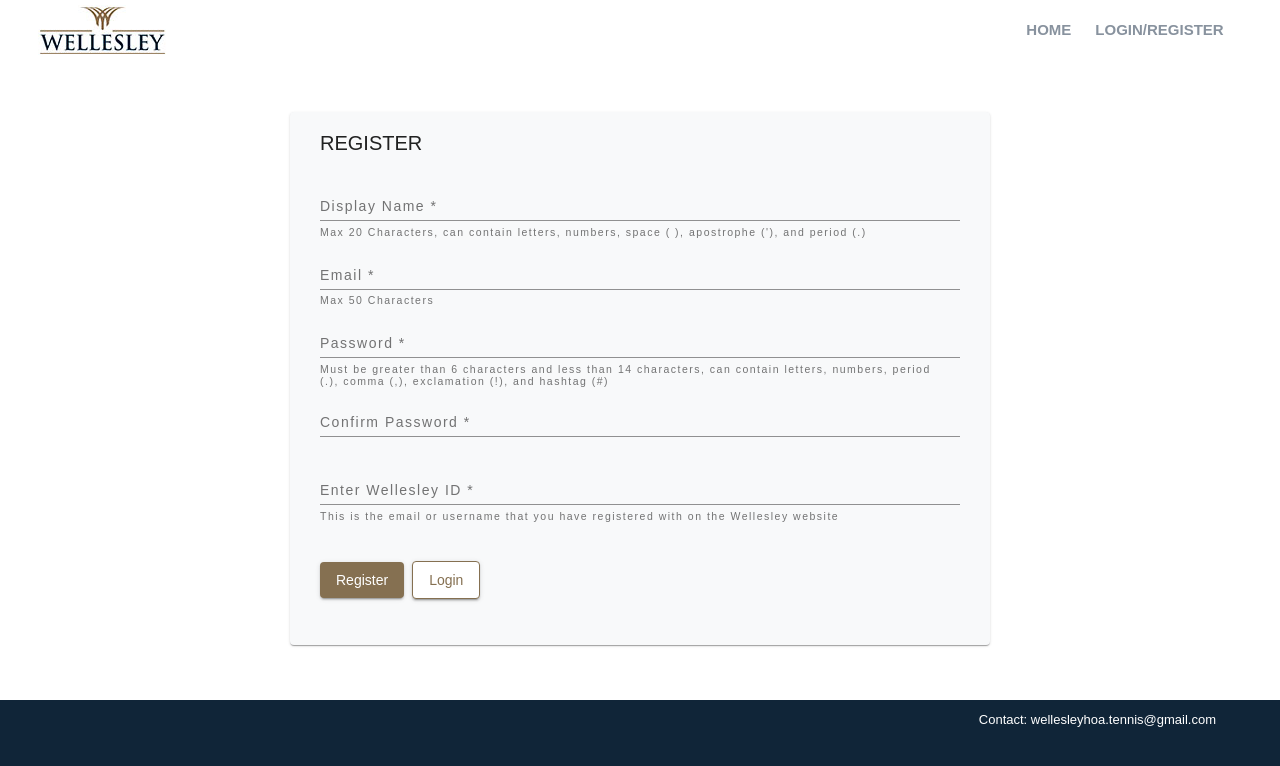
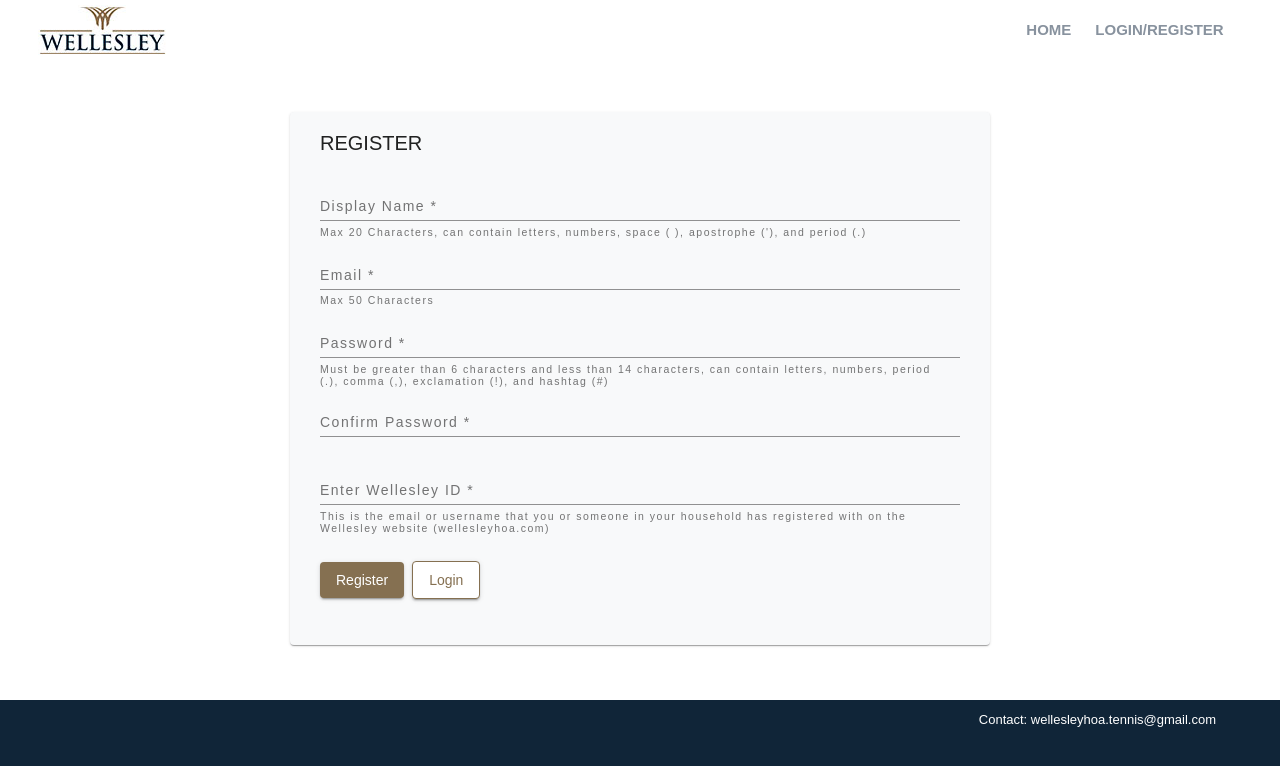
Before and after one commit to VyasNarasimhan/TennisReservations, an Angular app: page /register in a window 1280 px wide. Shown: the top 766 px of the page. Built offline with nearby package versions, Linux system fonts and the light colour scheme.

Commit message:
Clearer hint for wellesley ID

```diff
--- a/src/app/register/register.component.html
+++ b/src/app/register/register.component.html
@@ -51,7 +51,7 @@
       <div class="row">
         <div class="col">
           <mat-form-field
-              hintLabel="This is the email or username that you have registered with on the Wellesley website">
+              hintLabel="This is the email or username that you or someone in your household has registered with on the Wellesley website (wellesleyhoa.com)">
             <mat-label>Enter Wellesley ID</mat-label>
             <input matInput type="text" [(ngModel)]="data.wellesleyID" maxlength="50" #wellesleyID="ngModel"
                 name="wellesleyID" pattern="^[a-zA-Z0-9.'\s@_]{1,50}$" required>
```
